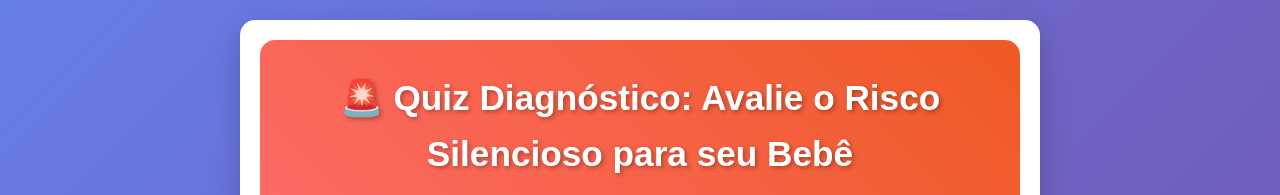
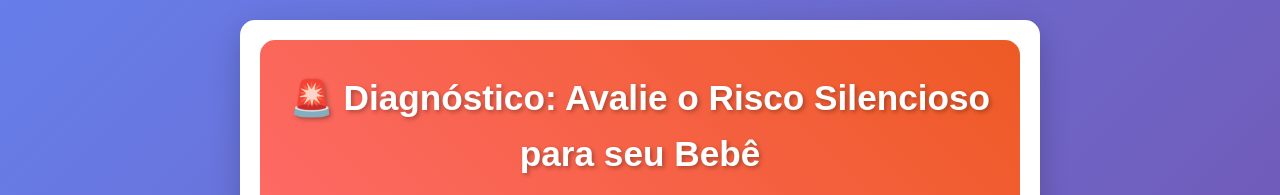
Before and after one commit to appestoicismo/dantashipnoterapia, a plain HTML site: page index.html in a window 1280 px wide. Shown: the top 195 px of the page. Drawn offline with Linux system fonts and the light colour scheme.

Commit message:
Update index.html

```diff
--- a/index.html
+++ b/index.html
@@ -3,7 +3,7 @@
 <head>
     <meta charset="UTF-8">
     <meta name="viewport" content="width=device-width, initial-scale=1.0">
-    <title>Quiz Diagnóstico - Avalie o Risco para seu Bebê</title>
+    <title>Diagnóstico - Avalie o Risco para seu Bebê</title>
     <style>
         * {
             margin: 0;
@@ -355,7 +355,7 @@
         <!-- QUIZ SECTION -->
         <div id="quiz-section">
             <div class="quiz-header">
-                <h1>🚨 Quiz Diagnóstico: Avalie o Risco Silencioso para seu Bebê</h1>
+                <h1>🚨 Diagnóstico: Avalie o Risco Silencioso para seu Bebê</h1>
                 <p>Descubra se a Ansiedade Gestacional está Comprometendo o Desenvolvimento Neurológico do seu Filho</p>
             </div>
 
@@ -1111,4 +1111,5 @@
        updateProgress();
    </script>
 </body>
+
 </html>
```
